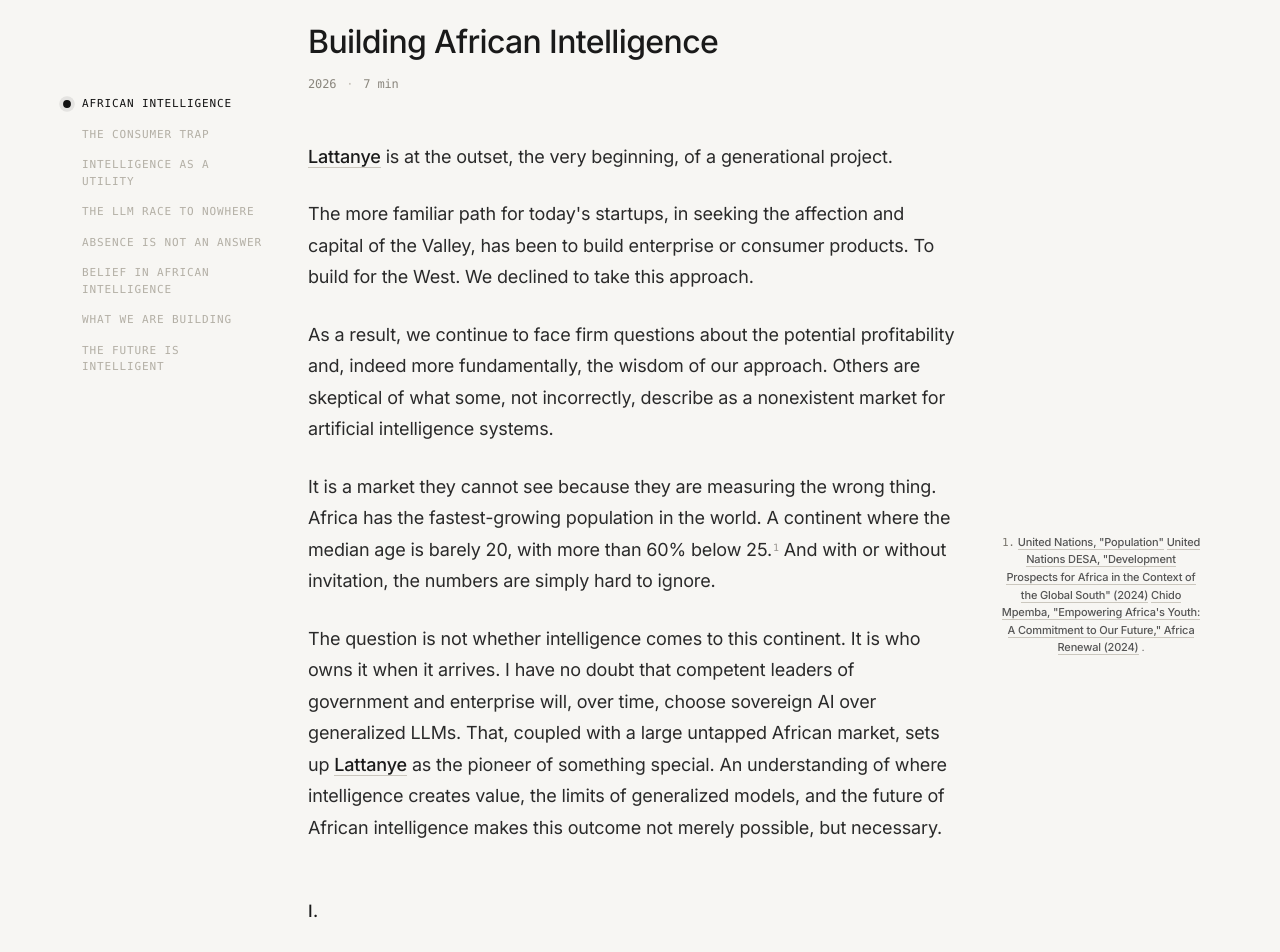
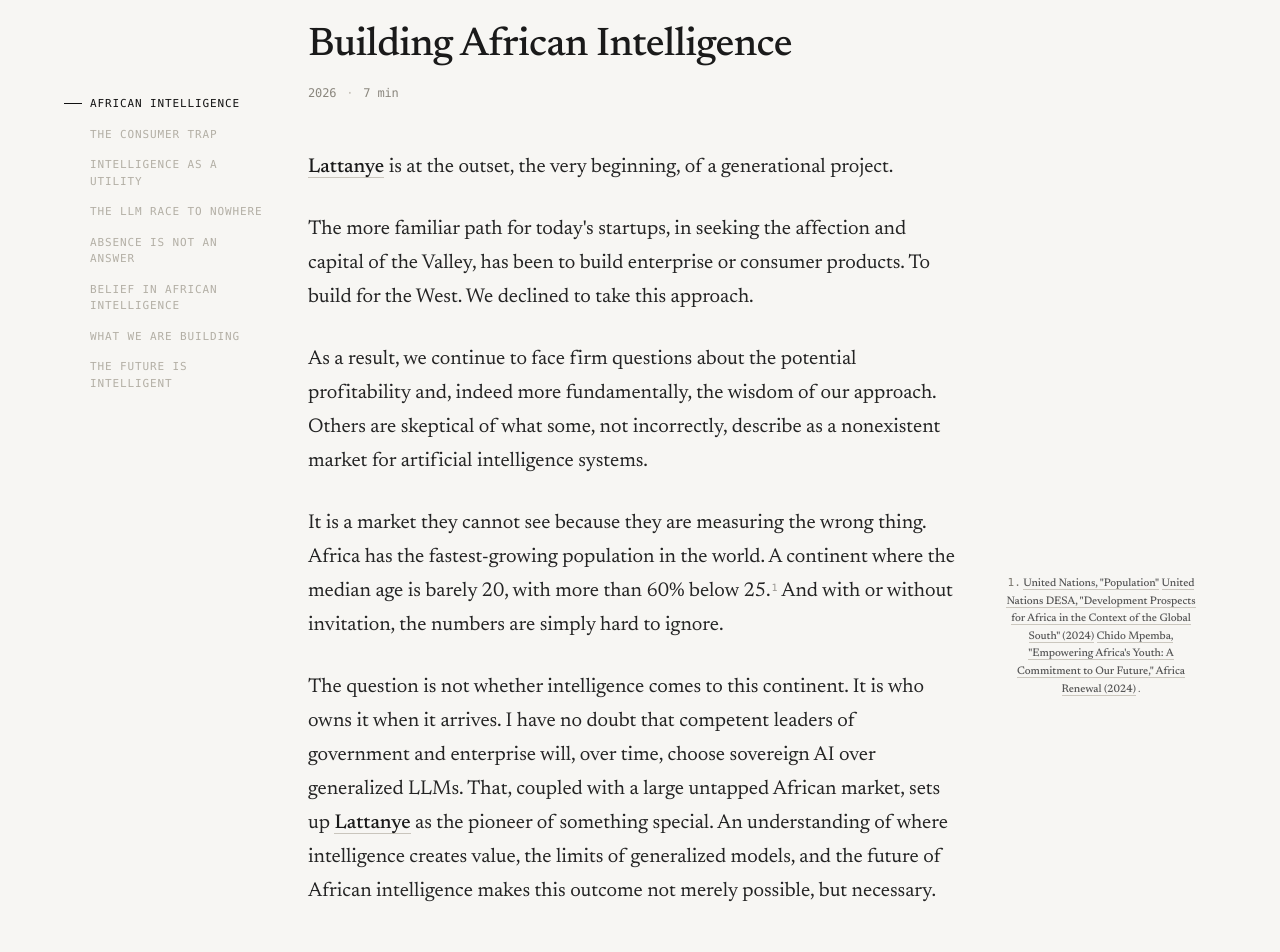
Before and after one commit to ydntatenda/tatenda-site, a Next.js app: page /writing/building-african-intelligence in a window 1280 px wide. Shown: the part 120-1072 px from the top of the page. Built offline with nearby package versions, Linux system fonts and the light colour scheme.

Commit message:
Update globals.css

```diff
--- a/app/globals.css
+++ b/app/globals.css
@@ -17,7 +17,7 @@
 
 body {
   margin: 0;
-  font-family: 'Inter', system-ui, sans-serif;
+  font-family: var(--font-inter), 'Inter', system-ui, sans-serif;
   text-rendering: optimizeLegibility;
   -webkit-font-smoothing: antialiased;
   letter-spacing: -0.01em;
@@ -441,7 +441,7 @@
 
 .article-toc a {
   position: relative;
-  padding-left: 18px;
+  padding-left: 26px;
   font-family: 'Menlo', 'Monaco', 'Courier New', monospace;
   font-size: 11px;
   color: #b3afa5;
@@ -456,13 +456,12 @@
   content: '';
   position: absolute;
   left: 0;
-  top: 0.45em;
-  width: 6px;
-  height: 6px;
-  border-radius: 50%;
-  background: transparent;
-  border: 1.5px solid transparent;
-  transition: background 0.25s ease, border-color 0.25s ease, transform 0.25s ease;
+  top: 0.62em;
+  width: 0;
+  height: 1.5px;
+  background: #111111;
+  opacity: 0;
+  transition: width 0.28s cubic-bezier(0.2, 0.6, 0.2, 1), opacity 0.28s ease;
 }
 
 .article-toc a:hover {
@@ -475,10 +474,8 @@
 }
 
 .article-toc a.active::before {
-  background: #111111;
-  border-color: #111111;
-  transform: scale(1.3);
-  box-shadow: 0 0 0 3px rgba(17, 17, 17, 0.08);
+  width: 18px;
+  opacity: 1;
 }
 
 /* Article body */
@@ -491,12 +488,13 @@
 }
 
 .article-header h1 {
-  font-size: 32px;
+  font-family: var(--font-newsreader), Georgia, serif;
+  font-size: 40px;
   font-weight: 500;
   color: #1a1a1a;
-  letter-spacing: -0.02em;
-  line-height: 1.15;
-  margin: 0 0 14px;
+  letter-spacing: -0.015em;
+  line-height: 1.1;
+  margin: 0 0 16px;
 }
 
 .article-meta {
@@ -517,18 +515,21 @@
 }
 
 .section-numeral {
-  font-size: 17px;
-  font-weight: 500;
+  font-family: var(--font-newsreader), Georgia, serif;
+  font-size: 22px;
+  font-weight: 600;
   color: #1a1a1a;
-  letter-spacing: 0.02em;
-  margin: 56px 0 24px;
+  letter-spacing: 0;
+  margin: 56px 0 22px;
 }
 
 .article-body p {
-  font-size: 18px;
-  line-height: 1.75;
-  color: #2a2a2a;
-  margin: 0 0 26px;
+  font-family: var(--font-newsreader), Georgia, serif;
+  font-size: 20px;
+  line-height: 1.7;
+  color: #242424;
+  margin: 0 0 28px;
+  letter-spacing: -0.003em;
 }
 
 /* Citation superscript */
@@ -599,8 +600,9 @@
 }
 
 .byline-name {
-  font-size: 15px;
-  font-weight: 500;
+  font-family: var(--font-newsreader), Georgia, serif;
+  font-size: 17px;
+  font-weight: 600;
   color: #1a1a1a;
 }
 
```
